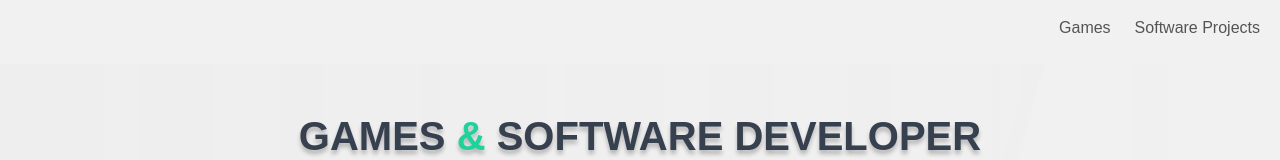
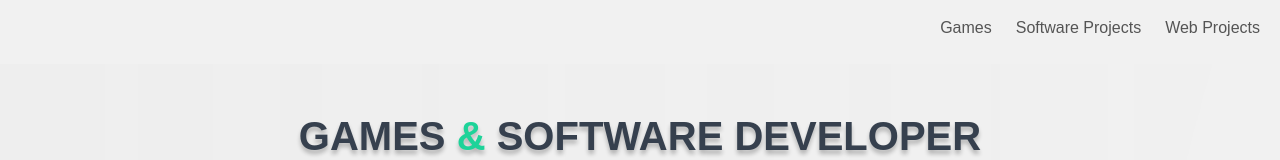
Before and after one commit to peter-tres/portfolio-project, a React (Vite) app: page / in a window 1280 px wide. Shown: the top 160 px of the page. Built offline with nearby package versions, Linux system fonts and the light colour scheme.

Commit message:
added flashcards project

```diff
--- a/src/App.jsx
+++ b/src/App.jsx
@@ -8,6 +8,7 @@ import Intro from './components/Intro';
 import ProjectsDisplay from './components/ProjectsDisplay'
 import GamesData from './assets/game_showcases.json'
 import SoftwareData from './assets/software_showcases.json'
+import WebData from './assets/web_showcases.json'
 function App() {
 
 
@@ -16,13 +17,15 @@ function App() {
 
   return (
     <>
-    <PNav/>
+    <PNav items={["Games", "Software Projects", "Web Projects"]}/>
     <main className="background">
       <Intro/>
       <hr className="mx-auto border-thickness"></hr>
       <ProjectsDisplay title="Games" json={GamesData}/>
       <hr className="mx-auto border-thickness"></hr>
       <ProjectsDisplay title="Software Projects" json={SoftwareData}/>
+      <hr className="mx-auto border-thickness"></hr>
+      <ProjectsDisplay title="Web Projects" json={WebData}/>
       </main>
       <PFooter/>
     </>
--- /dev/null
+++ b/src/assets/web_showcases.json
@@ -0,0 +1,30 @@
+{
+  "showcases": [
+    {
+      "title": "Flashcards App (2025)",
+      "image": "flashcards.png",
+      "info": [
+        {
+          "title": "Live Demo",
+          "summary": "https://peter-tres.github.io/flashcards-project/",
+          "link": true
+        },
+        {
+          "title": "Github Repo",
+          "summary": "https://github.com/peter-tres/flashcards-project",
+          "link": true
+        },
+        {
+          "title": "What I did",
+          "summary": "Built a responsive flashcards web app where users can create, edit, and study card sets. I designed the interface, handled state logic with React, and implemented localStorage support for data persistence. This project sharpened my frontend skills and UI design intuition.",
+          "link": false
+        },
+        {
+          "title": "Tools",
+          "summary": "React, JavaScript, HTML, CSS",
+          "link": false
+        }
+      ]
+    }
+  ]
+}
--- a/src/components/PNav.jsx
+++ b/src/components/PNav.jsx
@@ -3,7 +3,7 @@ import {useEffect, useState} from 'react'
 import './PNav.css'
 
 
-function PNav(){
+function PNav({items}){
 
     const [scrolled, setScrolled] = useState(false);
 
@@ -32,12 +32,12 @@ function PNav(){
             </button>
             <div className="collapse navbar-collapse" id="navbarSupportedContent">
             <ul className="navbar-nav w-100 d-flex justify-content-end gap-2">
-                <li className="nav-item">
-                <a className="nav-link" aria-current="page" href="#Games">Games</a>
-                </li>
-                <li className="nav-item">
-                <a className="nav-link" href="#Software Projects">Software Projects</a>
-                </li>
+                { items.map( item =>
+                    <li className="nav-item" key={item}>
+                    <a className="nav-link" aria-current="page" href={`#${item}`}>{item}</a>
+                    </li>
+                )}
+
             </ul>
             </div>
         </div>
```
Also changed, not shown: public/flashcards.png (added).
